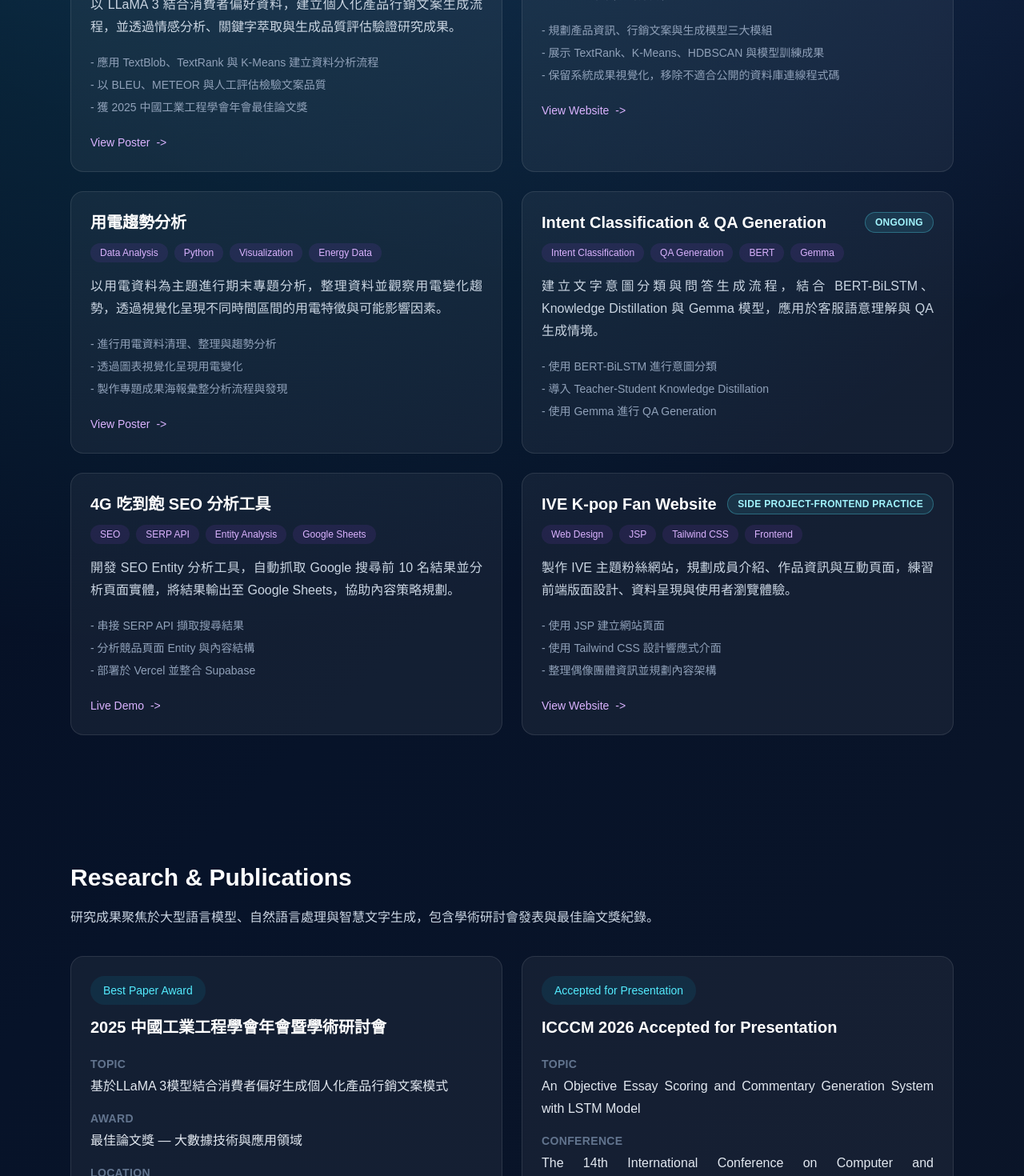
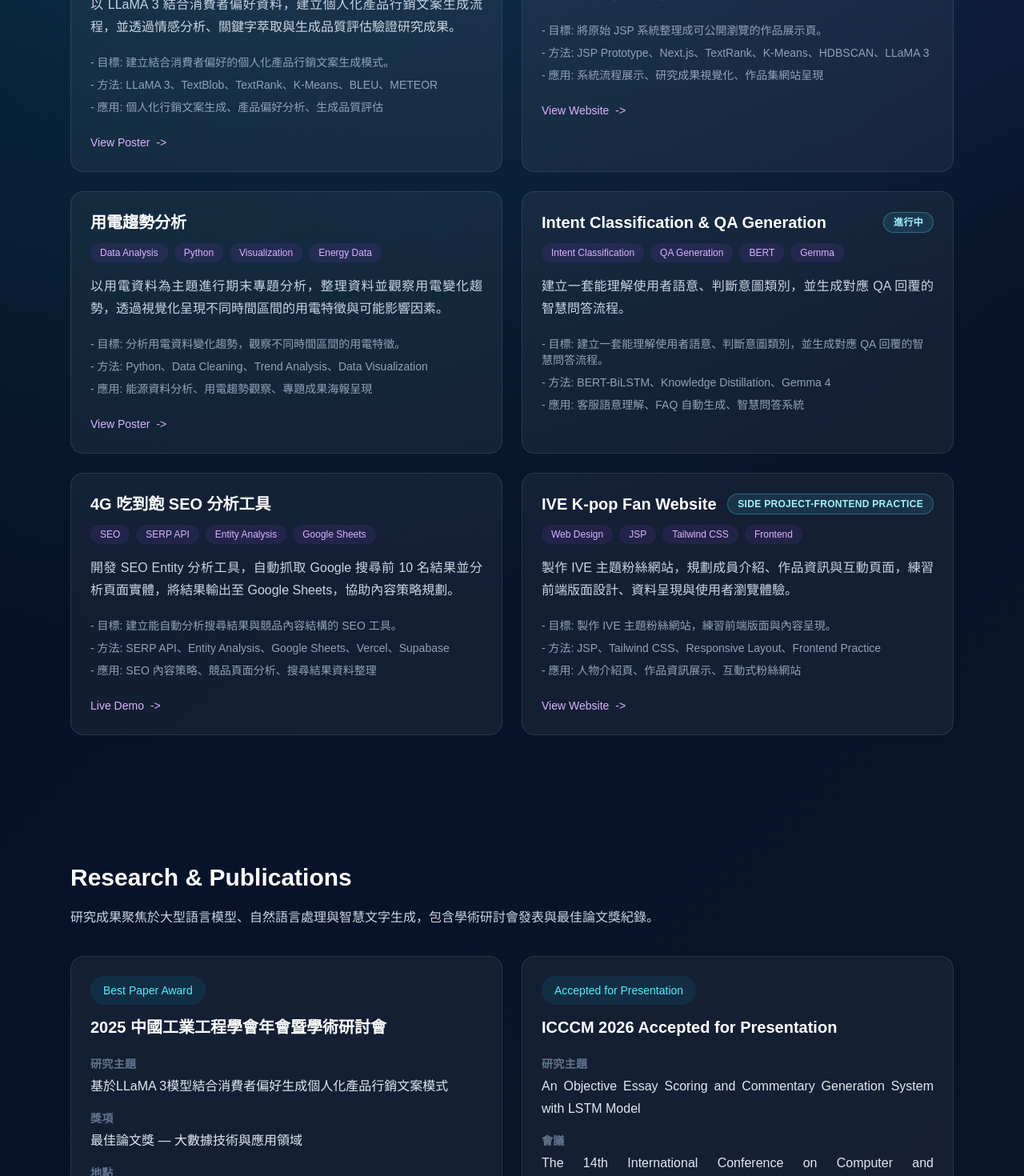
Before and after one commit to brian-kai/my-portfolio, a Next.js app: page / in a window 1280 px wide. Shown: the part 2240-3710 px from the top of the page at 80% size. Built offline with nearby package versions, Linux system fonts and the light colour scheme.

Commit message:
update portfolio

```diff
--- a/app/page.tsx
+++ b/app/page.tsx
@@ -149,15 +149,15 @@ const researchPublications = [
     badge: "Best Paper Award",
     details: [
       {
-        label: "Topic",
+        label: "研究主題",
         value: "基於LLaMA 3模型結合消費者偏好生成個人化產品行銷文案模式",
       },
       {
-        label: "Award",
+        label: "獎項",
         value: "最佳論文獎 — 大數據技術與應用領域",
       },
       {
-        label: "Location",
+        label: "地點",
         value: "高雄科技大學",
       },
     ],
@@ -169,18 +169,18 @@ const researchPublications = [
     badge: "Accepted for Presentation",
     details: [
       {
-        label: "Topic",
+        label: "研究主題",
         value:
           "An Objective Essay Scoring and Commentary Generation System with LSTM Model",
       },
       {
-        label: "Conference",
+        label: "會議",
         value:
           "The 14th International Conference on Computer and Communications Management",
       },
       {
-        label: "Location",
-        value: "Tokyo, Japan",
+        label: "地點",
+        value: "日本東京",
       },
     ],
     tags: ["ICCCM 2026", "Presentation", "LSTM", "Essay Scoring"],
@@ -194,9 +194,9 @@ const projects = [
     description:
       "以 LLaMA 3 結合消費者偏好資料，建立個人化產品行銷文案生成流程，並透過情感分析、關鍵字萃取與生成品質評估驗證研究成果。",
     highlights: [
-      "應用 TextBlob、TextRank 與 K-Means 建立資料分析流程",
-      "以 BLEU、METEOR 與人工評估檢驗文案品質",
-      "獲 2025 中國工業工程學會年會最佳論文獎",
+      "目標: 建立結合消費者偏好的個人化產品行銷文案生成模式。",
+      "方法: LLaMA 3、TextBlob、TextRank、K-Means、BLEU、METEOR",
+      "應用: 個人化行銷文案生成、產品偏好分析、生成品質評估",
     ],
     href: "/file/畢業專題海報檔案.pdf",
     action: "View Poster",
@@ -207,9 +207,9 @@ const projects = [
     description:
       "整理為作品展示頁，呈現產品資訊分析、行銷文案語意偏好分析與 LLaMA 3 文案生成流程。",
     highlights: [
-      "規劃產品資訊、行銷文案與生成模型三大模組",
-      "展示 TextRank、K-Means、HDBSCAN 與模型訓練成果",
-      "保留系統成果視覺化，移除不適合公開的資料庫連線程式碼",
+      "目標: 將原始 JSP 系統整理成可公開瀏覽的作品展示頁。",
+      "方法: JSP Prototype、Next.js、TextRank、K-Means、HDBSCAN、LLaMA 3",
+      "應用: 系統流程展示、研究成果視覺化、作品集網站呈現",
     ],
     href: "/llama-marketing-system",
     action: "View Website",
@@ -220,22 +220,23 @@ const projects = [
     description:
       "以用電資料為主題進行期末專題分析，整理資料並觀察用電變化趨勢，透過視覺化呈現不同時間區間的用電特徵與可能影響因素。",
     highlights: [
-      "進行用電資料清理、整理與趨勢分析",
-      "透過圖表視覺化呈現用電變化",
-      "製作專題成果海報彙整分析流程與發現",
+      "目標: 分析用電資料變化趨勢，觀察不同時間區間的用電特徵。",
+      "方法: Python、Data Cleaning、Trend Analysis、Data Visualization",
+      "應用: 能源資料分析、用電趨勢觀察、專題成果海報呈現",
     ],
     href: "/file/期末專題成果報告-用電趨勢分析海報.pdf",
     action: "View Poster",
   },
   {
     title: "Intent Classification & QA Generation",
+    status: "進行中",
     tags: ["Intent Classification", "QA Generation", "BERT", "Gemma"],
     description:
-      "建立文字意圖分類與問答生成流程，結合 BERT-BiLSTM、Knowledge Distillation 與 Gemma 模型，應用於客服語意理解與 QA 生成情境。",
+      "建立一套能理解使用者語意、判斷意圖類別，並生成對應 QA 回覆的智慧問答流程。",
     highlights: [
-      "使用 BERT-BiLSTM 進行意圖分類",
-      "導入 Teacher-Student Knowledge Distillation",
-      "使用 Gemma 進行 QA Generation",
+      "目標: 建立一套能理解使用者語意、判斷意圖類別，並生成對應 QA 回覆的智慧問答流程。",
+      "方法: BERT-BiLSTM、Knowledge Distillation、Gemma 4",
+      "應用: 客服語意理解、FAQ 自動生成、智慧問答系統",
     ],
   },
   {
@@ -244,9 +245,9 @@ const projects = [
     description:
       "開發 SEO Entity 分析工具，自動抓取 Google 搜尋前 10 名結果並分析頁面實體，將結果輸出至 Google Sheets，協助內容策略規劃。",
     highlights: [
-      "串接 SERP API 擷取搜尋結果",
-      "分析競品頁面 Entity 與內容結構",
-      "部署於 Vercel 並整合 Supabase",
+      "目標: 建立能自動分析搜尋結果與競品內容結構的 SEO 工具。",
+      "方法: SERP API、Entity Analysis、Google Sheets、Vercel、Supabase",
+      "應用: SEO 內容策略、競品頁面分析、搜尋結果資料整理",
     ],
     href: "https://seo-entity-tool-3lm5u8i6p-kevins-projects-7a74b0ff.vercel.app",
     action: "Live Demo",
@@ -258,9 +259,9 @@ const projects = [
     description:
       "製作 IVE 主題粉絲網站，規劃成員介紹、作品資訊與互動頁面，練習前端版面設計、資料呈現與使用者瀏覽體驗。",
     highlights: [
-      "使用 JSP 建立網站頁面",
-      "使用 Tailwind CSS 設計響應式介面",
-      "整理偶像團體資訊並規劃內容架構",
+      "目標: 製作 IVE 主題粉絲網站，練習前端版面與內容呈現。",
+      "方法: JSP、Tailwind CSS、Responsive Layout、Frontend Practice",
+      "應用: 人物介紹頁、作品資訊展示、互動式粉絲網站",
     ],
     href: "/ive",
     action: "View Website",
@@ -403,7 +404,7 @@ export default function Home() {
                   <div className="flex flex-wrap justify-end gap-2">
                     {!project.href ? (
                       <span className="rounded-full border border-cyan-300/30 bg-cyan-300/10 px-3 py-1 text-xs font-semibold uppercase tracking-wide text-cyan-200">
-                        Ongoing
+                        {project.status ?? "Ongoing"}
                       </span>
                     ) : null}
                     {project.label ? (
```
